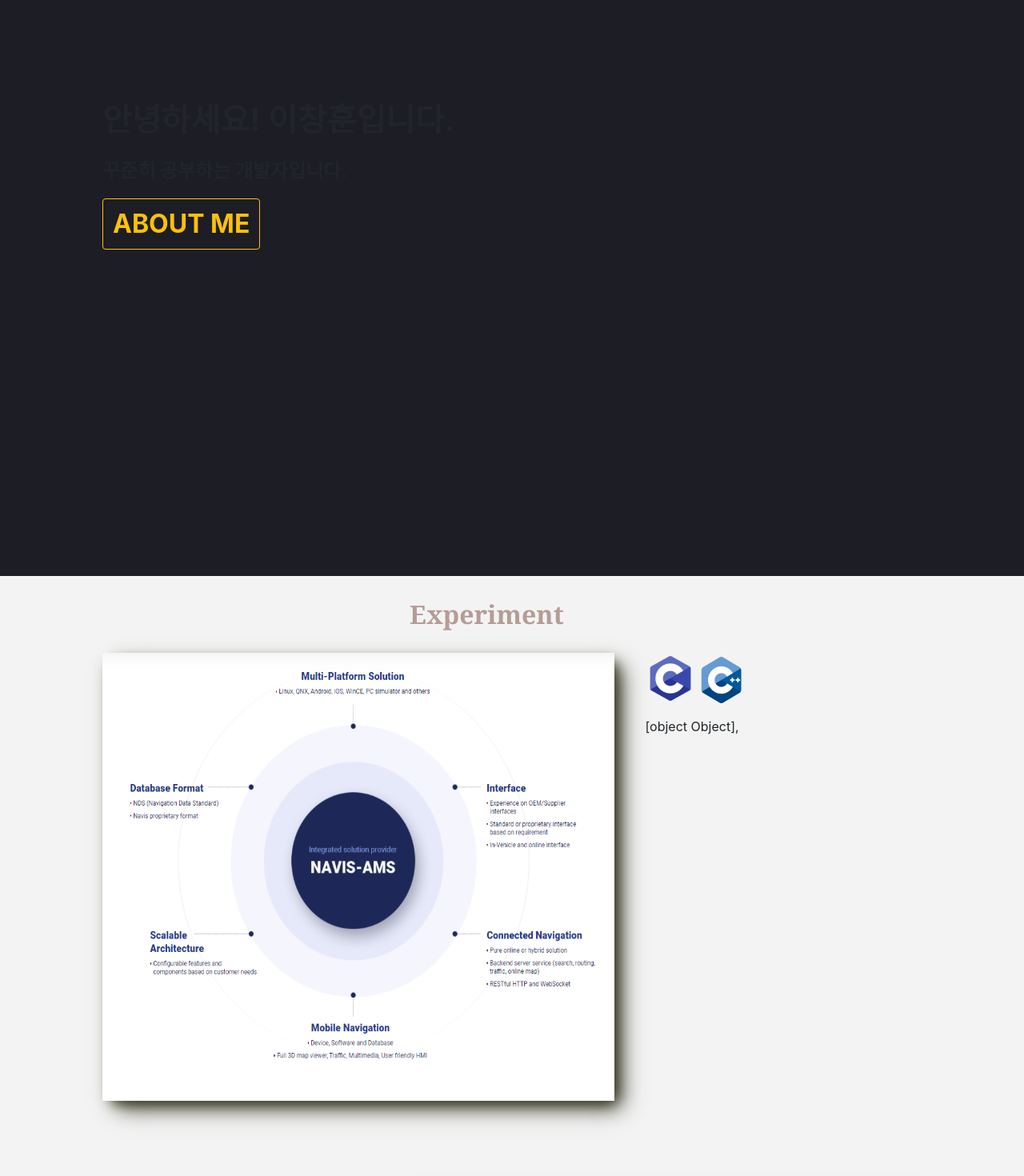
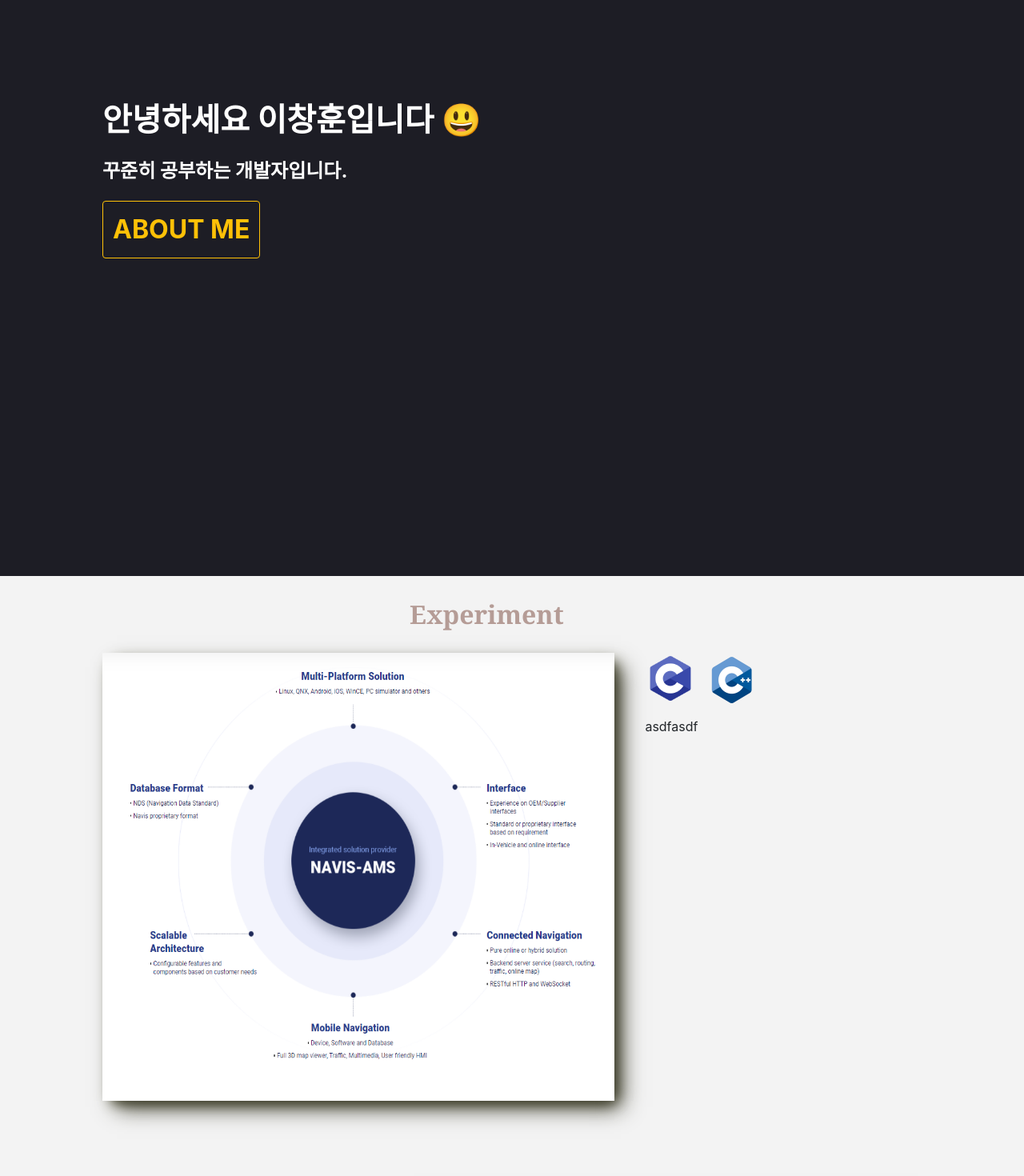
Before and after one commit to chhun93/introduce, a React (Create React App) app: page / in a window 1280 px wide. Shown: the part 160-1630 px from the top of the page at 80% size. Built offline with nearby package versions, Linux system fonts and the light colour scheme.

Commit message:
json 내용 읽어 html 요소로 나타내야함

```diff
--- a/src/Components/Description.js
+++ b/src/Components/Description.js
@@ -8,18 +8,15 @@ export default class Description extends Component {
     const { skillSet, path } = this.props;
     const arrData = descr.map((item, index) => {
       if (item.name === path) {
-        return (
-            <div>{item.name} from {item.content}</div>
-        );
+        return item.content;
       }
     });
-    const innerHtmlObject = {
-        __html: arrData,
-      };
     return (
       <div className="description">
         {skillSet}
-        <div dangerouslySetInnerHTML={innerHtmlObject}/>
+        <div>
+          {arrData}
+        </div>
       </div>
     );
   }
--- a/src/Components/description_dummy.json
+++ b/src/Components/description_dummy.json
@@ -2,7 +2,7 @@
   {
     "id": 1,
     "name": "navisAMS",
-    "content": "<h1>asdfasdf</h1>"
+    "content": "asdfasdf"
   },
   {
     "id": 2,
--- a/src/Pages/Intro.js
+++ b/src/Pages/Intro.js
@@ -10,9 +10,9 @@ export default class Intro extends Component {
         <div id="intro">
           <div id="intro-content">
             <div className="introduceName">
-              <p className="introduce MyName1">안녕하세요!</p>
+              <p className="introduce MyName1">안녕하세요</p>
               <p className="introduce MyName2">&nbsp;</p>
-              <p className="introduce MyName3">이창훈입니다.</p>
+              <p className="introduce MyName3">이창훈입니다 😃</p>
               <br />
             </div>
             <div className="introduceMyself">
--- a/src/Styles/Intro.css
+++ b/src/Styles/Intro.css
@@ -3,7 +3,7 @@
     height: 100vh;
     font-family: -apple-system, BlinkMacSystemFont, "Segoe UI", Helvetica, "Apple Color Emoji", Arial, sans-serif, "Segoe UI Emoji", "Segoe UI Symbol";
     background-color: #1d1d25;
-    /* color: white; */
+    color: white;
     font-weight: 700;
 }
 #intro-content{
@@ -22,6 +22,7 @@
 }
 #goToContact{
     font-size: xx-large;
-    height: 8vh;
+    margin-top: 3px;
+    height: 9vh;
     font-weight: 700;
 }
--- a/src/Styles/LoadImg.css
+++ b/src/Styles/LoadImg.css
@@ -28,4 +28,5 @@
     float: center;
     width: 5vw;
     height: 5vw;
+    margin-right: 1vw;
 }
```
